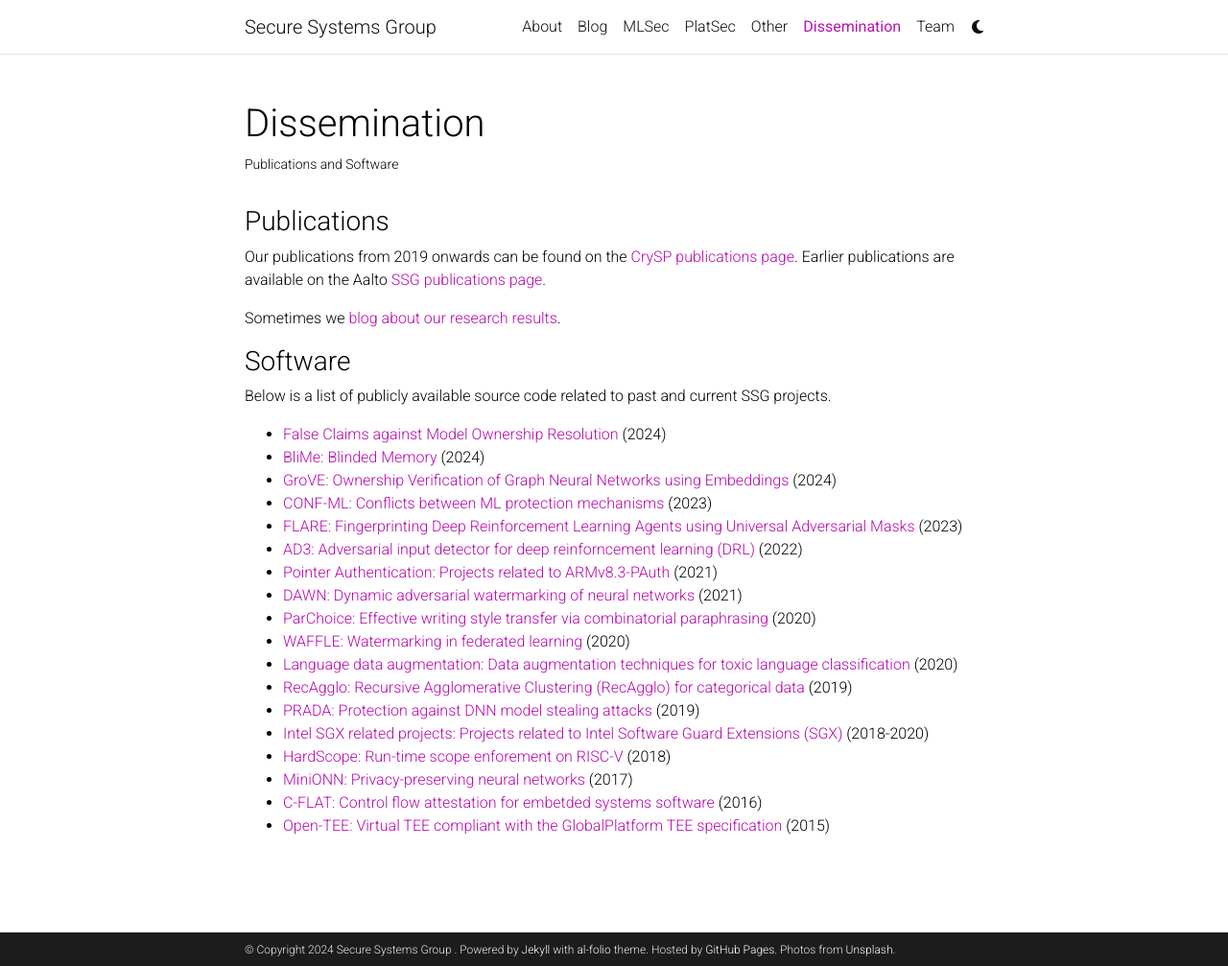
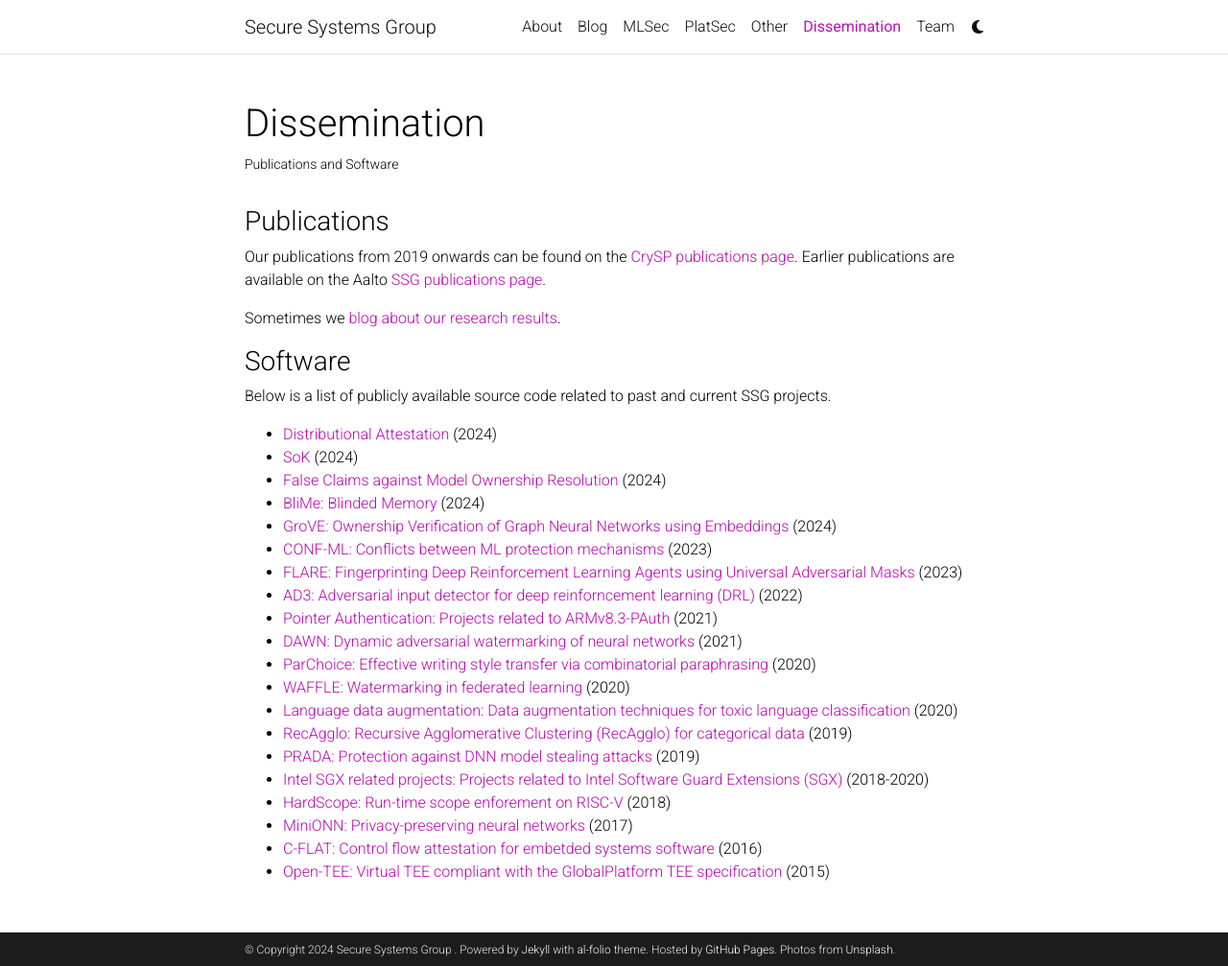
Before and after one commit to ssg-research/ssg-research.github.io, a Jekyll site: the page built from _pages/dissemination.md, in a window 1280 px wide and 1007 px high. Shown: the whole window at 96% size. Built offline with Jekyll 4.4.1, drawn with Linux system fonts in a browser that asks for light colours; comment, search, counter and statistics services are not loaded; a style sheet for code colours, icons or effects is not loaded.

Commit message:
Update dissemination.md

```diff
--- a/_pages/dissemination.md
+++ b/_pages/dissemination.md
@@ -18,6 +18,9 @@ Sometimes we [blog about our research results](https://crysp.uwaterloo.ca/ssg/bl
 
 Below is a list of publicly available source code related to past and current SSG projects.
 
+
+- [Distributional Attestation](https://github.com/ssg-research/distribution-attestation) (2024)
+- [SoK](https://github.com/ssg-research/sok-unintended-interactions) (2024)
 - [False Claims against Model Ownership Resolution](https://github.com/ssg-research/Falseclaims) (2024)
 - [BliMe: Blinded Memory](https://github.com/ssg-research/BliMe) (2024)
 - [GroVE: Ownership Verification of Graph Neural Networks using Embeddings](https://github.com/ssg-research/GrOVe) (2024)
```
